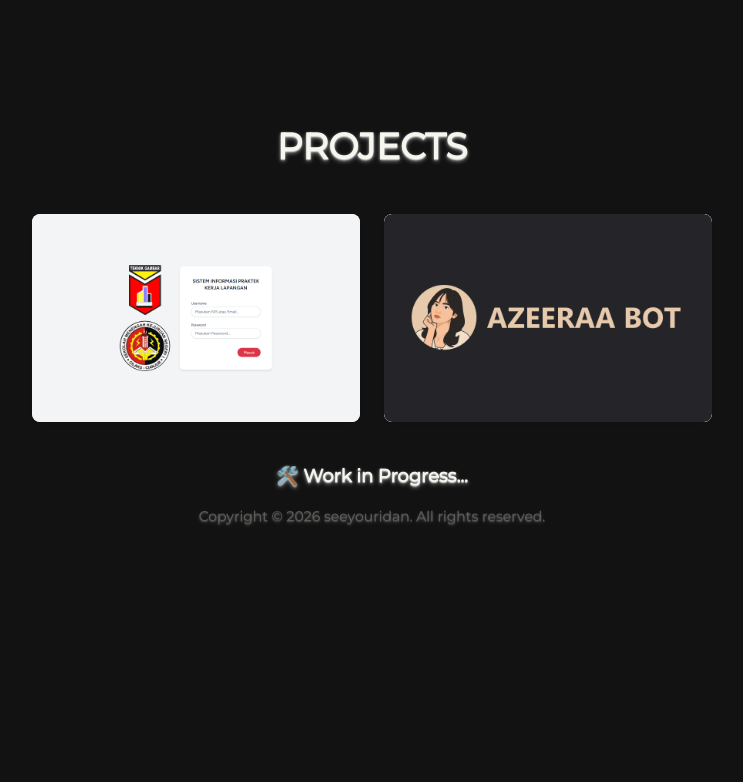
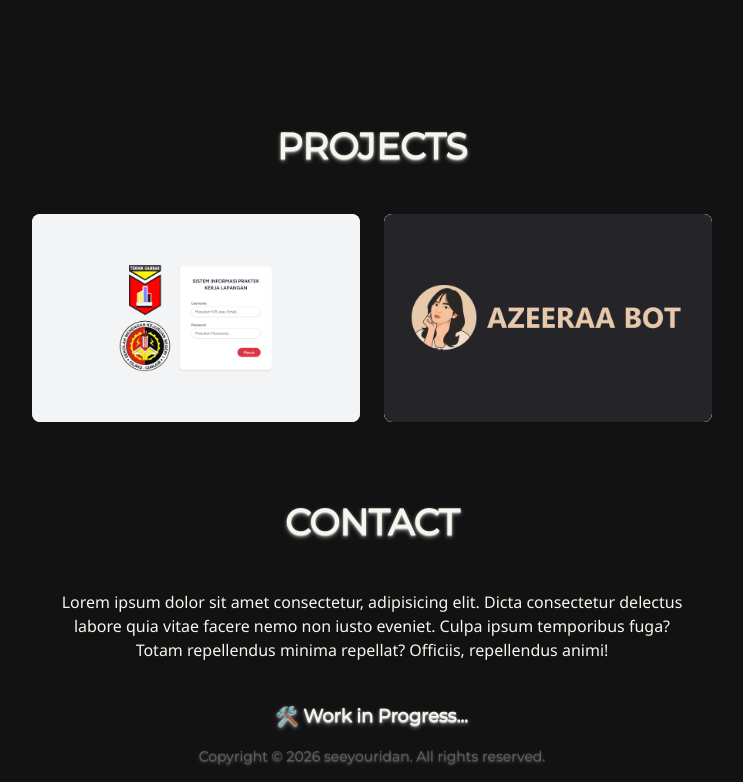
Before and after one commit to seeyouridan/porto-project, a React (Vite) app: page / in a window 1280 px wide. Shown: the part 1781-2563 px from the top of the page, without its empty margins (268-1011 px from the left). Before the commit the page ends 2323 px from the top, so only its background shows below. Built offline with nearby package versions, Linux system fonts and the light colour scheme.

Commit message:
Menambah section contact

```diff
--- /dev/null
+++ b/src/components/layout/section/ContactSection.jsx
@@ -0,0 +1,19 @@
+function ContactSection() {
+	return (
+		<>
+			<div className="contact py-10 max-w-2xl mx-auto px-5" id="contact">
+				<h2 className="text-center text-4xl font-[Montserrat] font-extrabold mb-12 text-shadow-md text-shadow-white/50">
+					CONTACT
+				</h2>
+				<p className="text-center">
+					Lorem ipsum dolor sit amet consectetur, adipisicing elit. Dicta
+					consectetur delectus labore quia vitae facere nemo non iusto eveniet.
+					Culpa ipsum temporibus fuga? Totam repellendus minima repellat?
+					Officiis, repellendus animi!
+				</p>
+			</div>
+		</>
+	);
+}
+
+export default ContactSection;
--- a/src/pages/Home.jsx
+++ b/src/pages/Home.jsx
@@ -4,6 +4,7 @@ import About from "@/components/layout/header/About";
 import TechSection from "@/components/layout/section/TechSection";
 import EducationSection from "@/components/layout/section/EducationSection";
 import ProjectSection from "@/components/layout/section/ProjectSection";
+import ContactSection from "@/components/layout/section/ContactSection";
 import Footer from "@/components/layout/Footer";
 
 function Home() {
@@ -21,6 +22,7 @@ function Home() {
 					<TechSection />
 					<EducationSection />
 					<ProjectSection />
+					<ContactSection />
 				</section>
 
 				<div>
```
